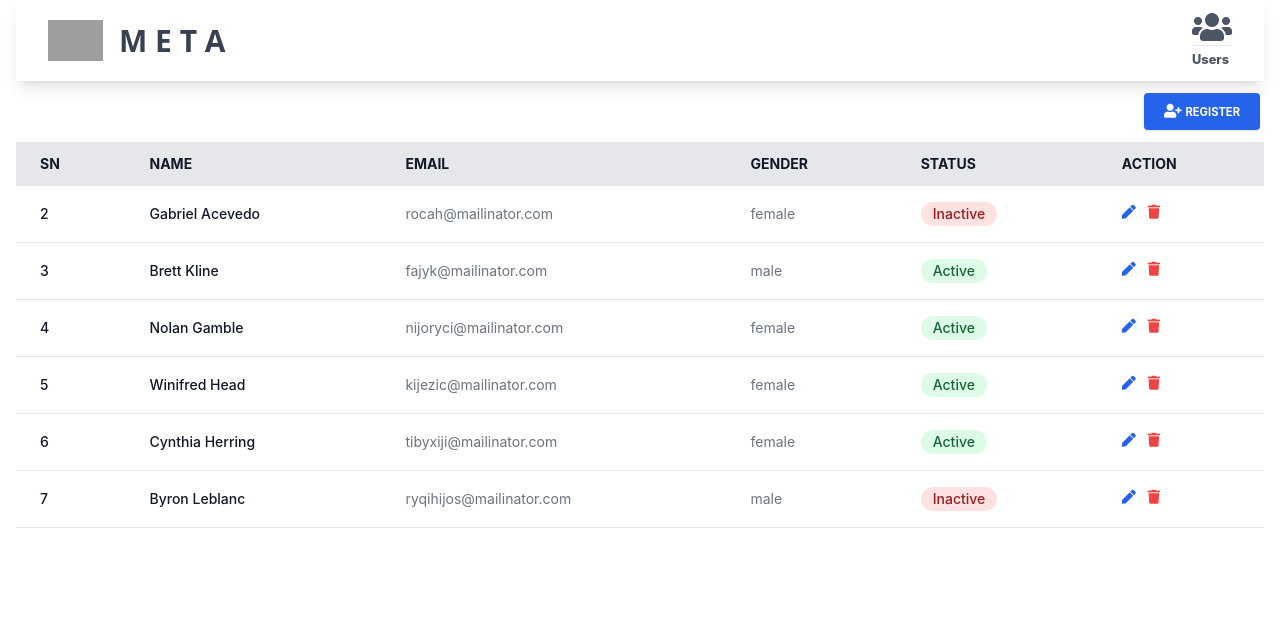
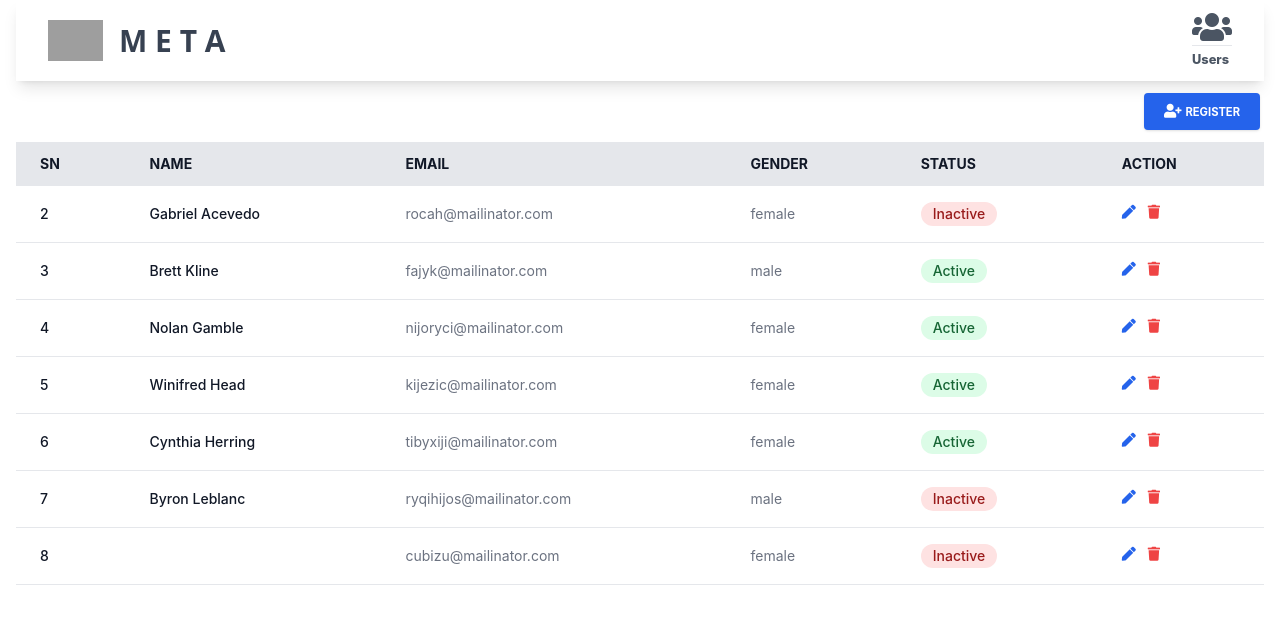
Before and after one commit to tesfaye116/react-logic, a React (Create React App) app: page /users in a window 1280 px wide. Shown: the top 624 px of the page. Built offline with nearby package versions, Linux system fonts and the light colour scheme; data requests are answered from the project's data file; grey boxes are pictures that could not be loaded.

Commit message:
edit and delete data user

```diff
--- a/db.json
+++ b/db.json
@@ -41,6 +41,13 @@
       "gender": "male",
       "status": false,
       "id": 7
+    },
+    {
+      "name": "",
+      "email": "cubizu@mailinator.com",
+      "gender": "female",
+      "status": false,
+      "id": 8
     }
   ]
 }
--- a/src/components/ModalComponent.jsx
+++ b/src/components/ModalComponent.jsx
@@ -104,7 +104,9 @@ const ModalComponent = ({
                         placeholder="Name"
                         value={editUser ? editUser.name : form.name}
                         onChange={(e) => {
-                          setForm({ ...form, name: e.target.value });
+                          editUser
+                            ? setEditUser({ ...form, name: e.target.value })
+                            : setForm({ ...form, name: e.target.value });
                         }}
                         required
                       />
--- a/src/components/UserData.jsx
+++ b/src/components/UserData.jsx
@@ -46,7 +46,7 @@ const UserData = () => {
     <>
       <div className="flex justify-end">
         <button
-          className=" bg-blue-600 mt-3 mr-1 text-white active:bg-dark-600 font-bold uppercase text-sm  px-5 py-2 rounded shadow  hover:shadow-lg outline-none focus:outline-none mr-1 mb-1 ease-linear transition-all duration-150 bg-dark"
+          className=" bg-blue-600 mt-3 text-white active:bg-dark-600 font-bold uppercase text-sm  px-5 py-2 rounded shadow  hover:shadow-lg outline-none focus:outline-none mr-1 mb-1 ease-linear transition-all duration-150 bg-dark"
           type="button"
           onClick={() => setShowModal(true)}
         >
```
